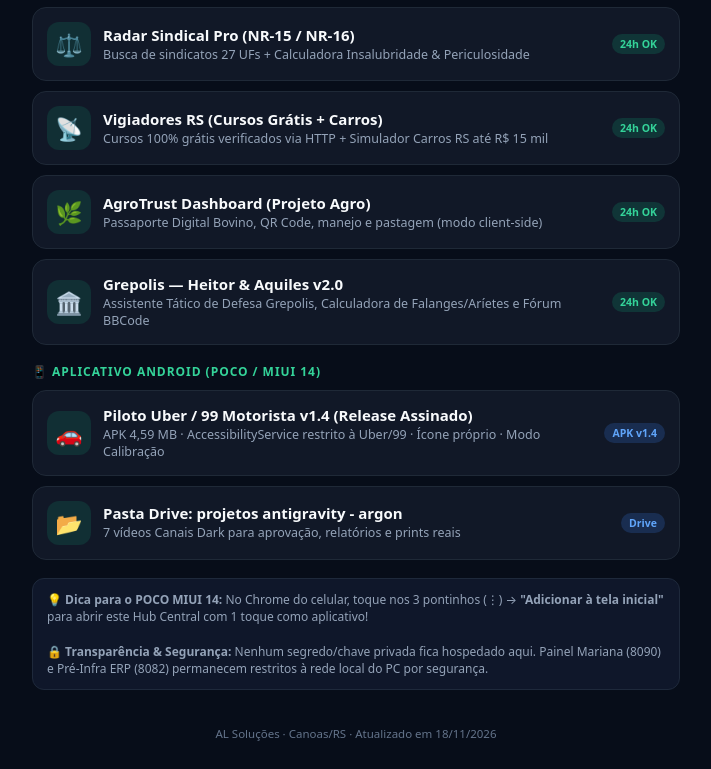
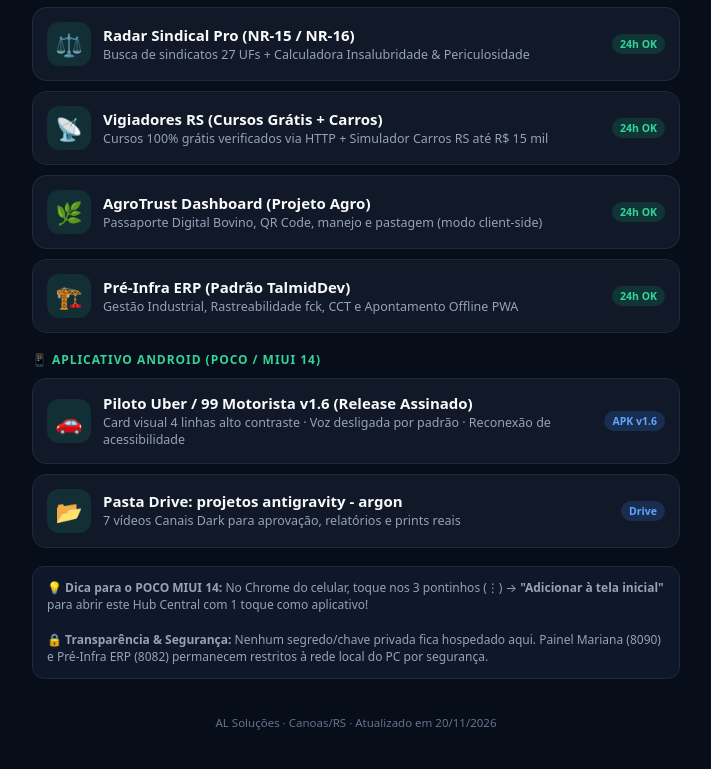
Before and after one commit to contatoalsolucoeseletricas-hue/hub-al-solucoes, a plain HTML site: page index.html in a window 1280 px wide. Shown: the part 399-1168 px from the top of the page, without its empty margins (284-995 px from the left). Drawn offline with Linux system fonts and the light colour scheme.

Commit message:
Adiciona card Pre-Infra ERP, atualiza APK v1.6 e pausa Grepolis

```diff
--- a/index.html
+++ b/index.html
@@ -67,19 +67,19 @@
       <div class="info"><b>AgroTrust Dashboard (Projeto Agro)</b><span>Passaporte Digital Bovino, QR Code, manejo e pastagem (modo client-side)</span></div>
       <span class="tag">24h OK</span>
     </a>
-    <a class="card" href="https://contatoalsolucoeseletricas-hue.github.io/grepolis-heitor-aquiles/" target="_blank" rel="noopener">
-      <div class="ico">🏛️</div>
-      <div class="info"><b>Grepolis — Heitor &amp; Aquiles v2.0</b><span>Assistente Tático de Defesa Grepolis, Calculadora de Falanges/Aríetes e Fórum BBCode</span></div>
+    <a class="card" href="https://contatoalsolucoeseletricas-hue.github.io/pre-infra-erp/" target="_blank" rel="noopener">
+      <div class="ico">🏗️</div>
+      <div class="info"><b>Pré-Infra ERP (Padrão TalmidDev)</b><span>Gestão Industrial, Rastreabilidade fck, CCT e Apontamento Offline PWA</span></div>
       <span class="tag">24h OK</span>
     </a>
   </div>
 
   <div class="sec-title">📱 Aplicativo Android (POCO / MIUI 14)</div>
   <div class="grid">
-    <a class="card" href="https://drive.google.com/file/d/139pq-QudSZwxFbDf8pGbNMcpBwMignqn/view?usp=drivesdk" target="_blank" rel="noopener">
+    <a class="card" href="https://drive.google.com/file/d/1995ORVVlAPAxZuP_ZE-raNqv89D2DzVq/view?usp=drivesdk" target="_blank" rel="noopener">
       <div class="ico">🚗</div>
-      <div class="info"><b>Piloto Uber / 99 Motorista v1.4 (Release Assinado)</b><span>APK 4,59 MB · AccessibilityService restrito à Uber/99 · Ícone próprio · Modo Calibração</span></div>
-      <span class="tag tag-apk">APK v1.4</span>
+      <div class="info"><b>Piloto Uber / 99 Motorista v1.6 (Release Assinado)</b><span>Card visual 4 linhas alto contraste · Voz desligada por padrão · Reconexão de acessibilidade</span></div>
+      <span class="tag tag-apk">APK v1.6</span>
     </a>
     <a class="card" href="https://drive.google.com/drive/folders/1thy7Ztb8PWoVIrJRqUA9NHWkHJc4hk-a" target="_blank" rel="noopener">
       <div class="ico">📂</div>
@@ -94,6 +94,6 @@
   </div>
 </main>
 
-<footer>AL Soluções · Canoas/RS · Atualizado em 18/11/2026</footer>
+<footer>AL Soluções · Canoas/RS · Atualizado em 20/11/2026</footer>
 </body>
 </html>
```
